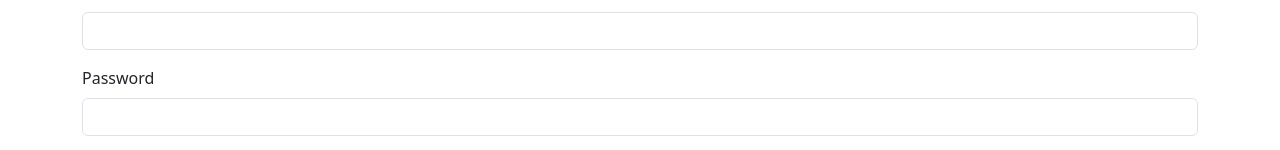
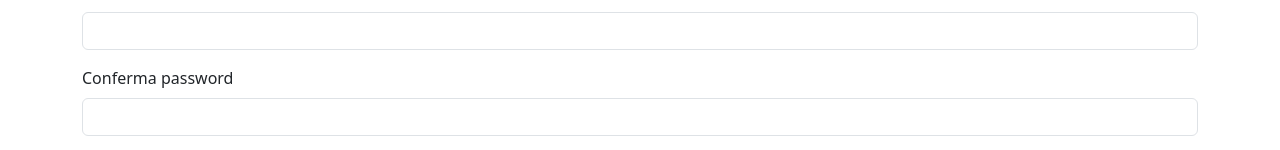
Before and after one commit to MatteoNeri99/BoolBnB_Vue, a Vue app: page / in a window 1280 px wide. Shown: the part 508-658 px from the top of the page. Built offline with nearby package versions, Linux system fonts and the light colour scheme.

Commit message:
Correzione testo tag label per controllo password

```diff
--- a/src/components/RegistrazioneApp.vue
+++ b/src/components/RegistrazioneApp.vue
@@ -14,7 +14,6 @@ export default  {
           password: '',
           password_confirmation:'',
           responseMessage:'',
-
         }
 
 
@@ -83,7 +82,7 @@ const count = ref(0)
       </div>
 
       <div class="mb-3">
-        <label for="PasswordConferm" class="form-label">Password</label>
+        <label for="PasswordConferm" class="form-label">Conferma password</label>
         <input type="password" class="form-control" id="PasswordConferm" v-model="password_confirmation">
       </div>
 
```
